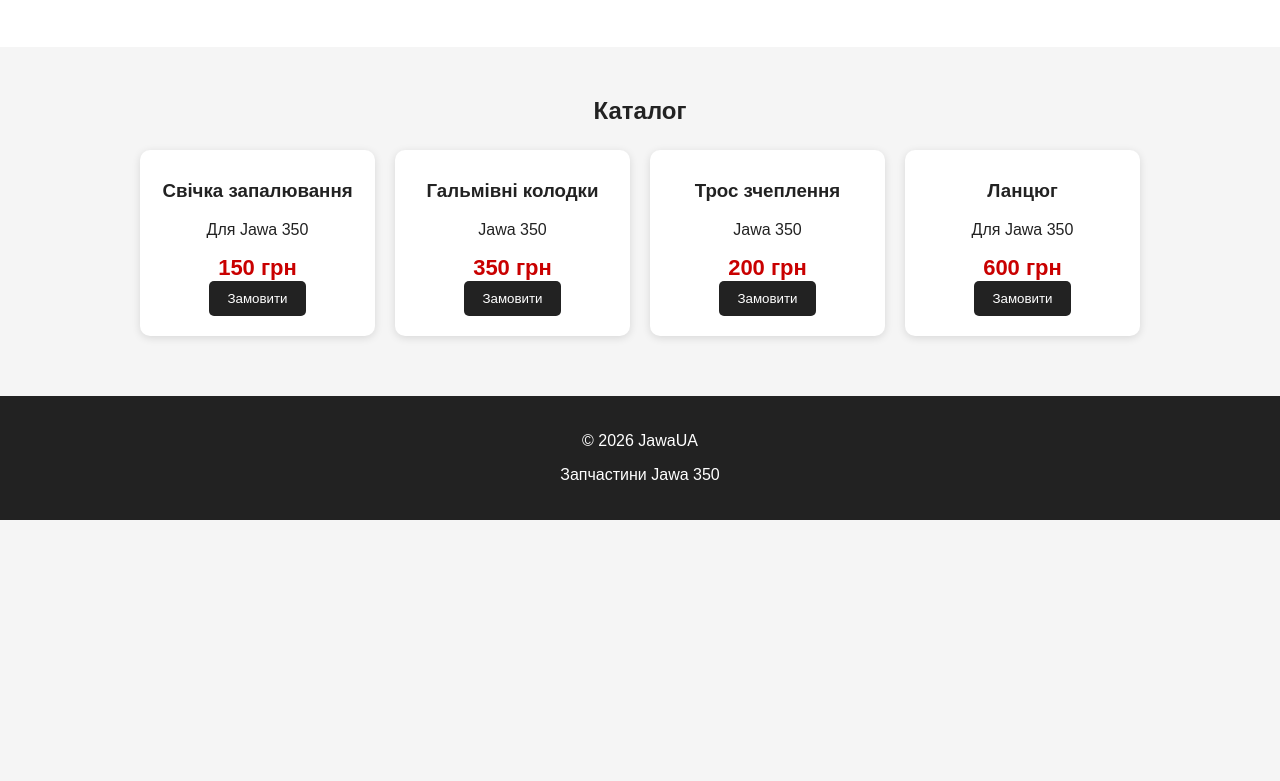
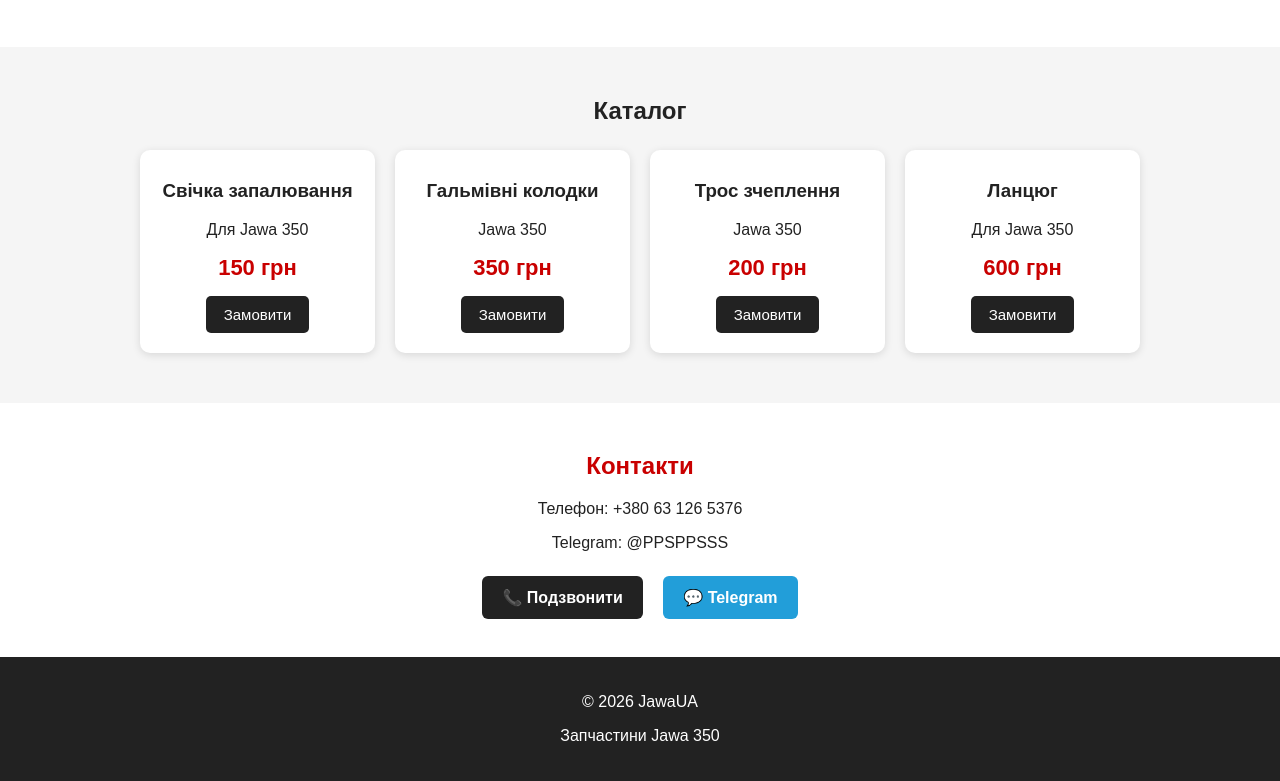
Before and after one commit to bagaevnikita/JawaUA, a plain HTML site: page index.html in a window 1280 px wide. Shown: the part 366-1147 px from the top of the page. Before the commit the page ends 886 px from the top, so only its background shows below. Drawn offline with Linux system fonts and the light colour scheme.

Commit message:
Add contact section and update product buttons

```diff
--- a/index.html
+++ b/index.html
@@ -97,6 +97,7 @@
       color: #c90000;
       font-size: 22px;
       font-weight: bold;
+      margin: 15px 0;
     }
 
     .product button {
@@ -106,10 +107,39 @@
       padding: 10px 18px;
       border-radius: 5px;
       cursor: pointer;
+      font-size: 15px;
+    }
+
+    .contacts {
+      background: white;
+      text-align: center;
+      padding: 30px 20px;
+      margin-top: 20px;
+    }
+
+    .contacts h2 {
+      color: #c90000;
+    }
+
+    .contact-button {
+      display: inline-block;
+      margin: 8px;
+      padding: 12px 20px;
+      border-radius: 6px;
+      text-decoration: none;
+      color: white;
+      font-weight: bold;
+    }
+
+    .phone {
+      background: #222;
+    }
+
+    .telegram {
+      background: #229ED9;
     }
 
     footer {
-      margin-top: 30px;
       background: #222;
       color: white;
       text-align: center;
@@ -134,6 +164,7 @@
 <section class="hero">
   <h2>Запчастини для Jawa 350</h2>
   <p>Все необхідне для ремонту та відновлення вашої Jawa.</p>
+
   <button onclick="location.href='#catalog'">
     Перейти до каталогу
   </button>
@@ -148,34 +179,62 @@
       <h3>Свічка запалювання</h3>
       <p>Для Jawa 350</p>
       <div class="price">150 грн</div>
-      <button>Замовити</button>
+
+      <button onclick="location.href='https://t.me/PPSPPSSS'">
+        Замовити
+      </button>
     </div>
 
     <div class="product">
       <h3>Гальмівні колодки</h3>
       <p>Jawa 350</p>
       <div class="price">350 грн</div>
-      <button>Замовити</button>
+
+      <button onclick="location.href='https://t.me/PPSPPSSS'">
+        Замовити
+      </button>
     </div>
 
     <div class="product">
       <h3>Трос зчеплення</h3>
       <p>Jawa 350</p>
       <div class="price">200 грн</div>
-      <button>Замовити</button>
+
+      <button onclick="location.href='https://t.me/PPSPPSSS'">
+        Замовити
+      </button>
     </div>
 
     <div class="product">
       <h3>Ланцюг</h3>
       <p>Для Jawa 350</p>
       <div class="price">600 грн</div>
-      <button>Замовити</button>
+
+      <button onclick="location.href='https://t.me/PPSPPSSS'">
+        Замовити
+      </button>
     </div>
 
   </div>
 </section>
 
-<footer id="contacts">
+<section class="contacts" id="contacts">
+  <h2>Контакти</h2>
+  <p>Телефон: +380 63 126 5376</p>
+  <p>Telegram: @PPSPPSSS</p>
+
+  <a class="contact-button phone"
+     href="tel:+380631265376">
+    📞 Подзвонити
+  </a>
+
+  <a class="contact-button telegram"
+     href="https://t.me/PPSPPSSS">
+    💬 Telegram
+  </a>
+</section>
+
+<footer>
   <p>© 2026 JawaUA</p>
   <p>Запчастини Jawa 350</p>
 </footer>
```
